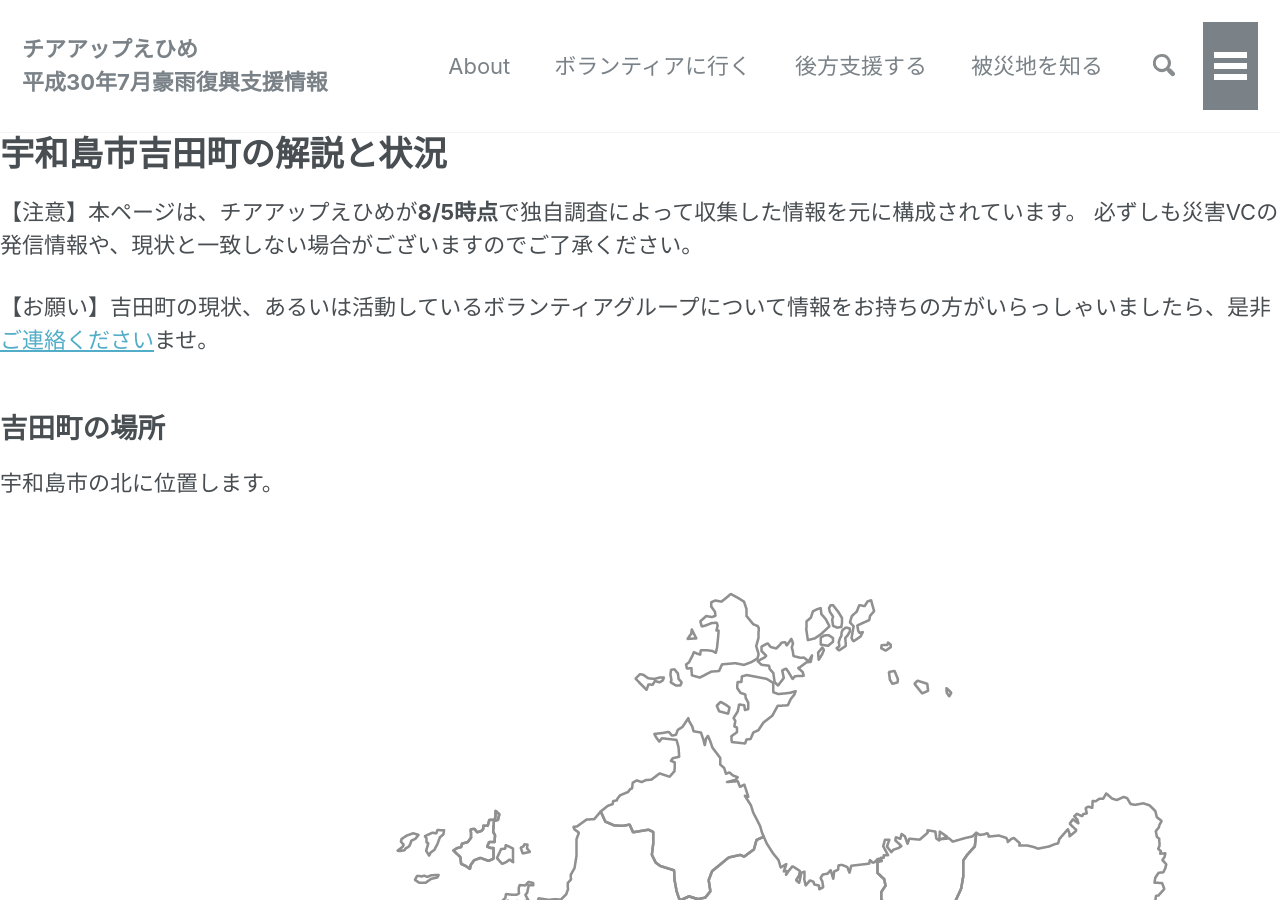
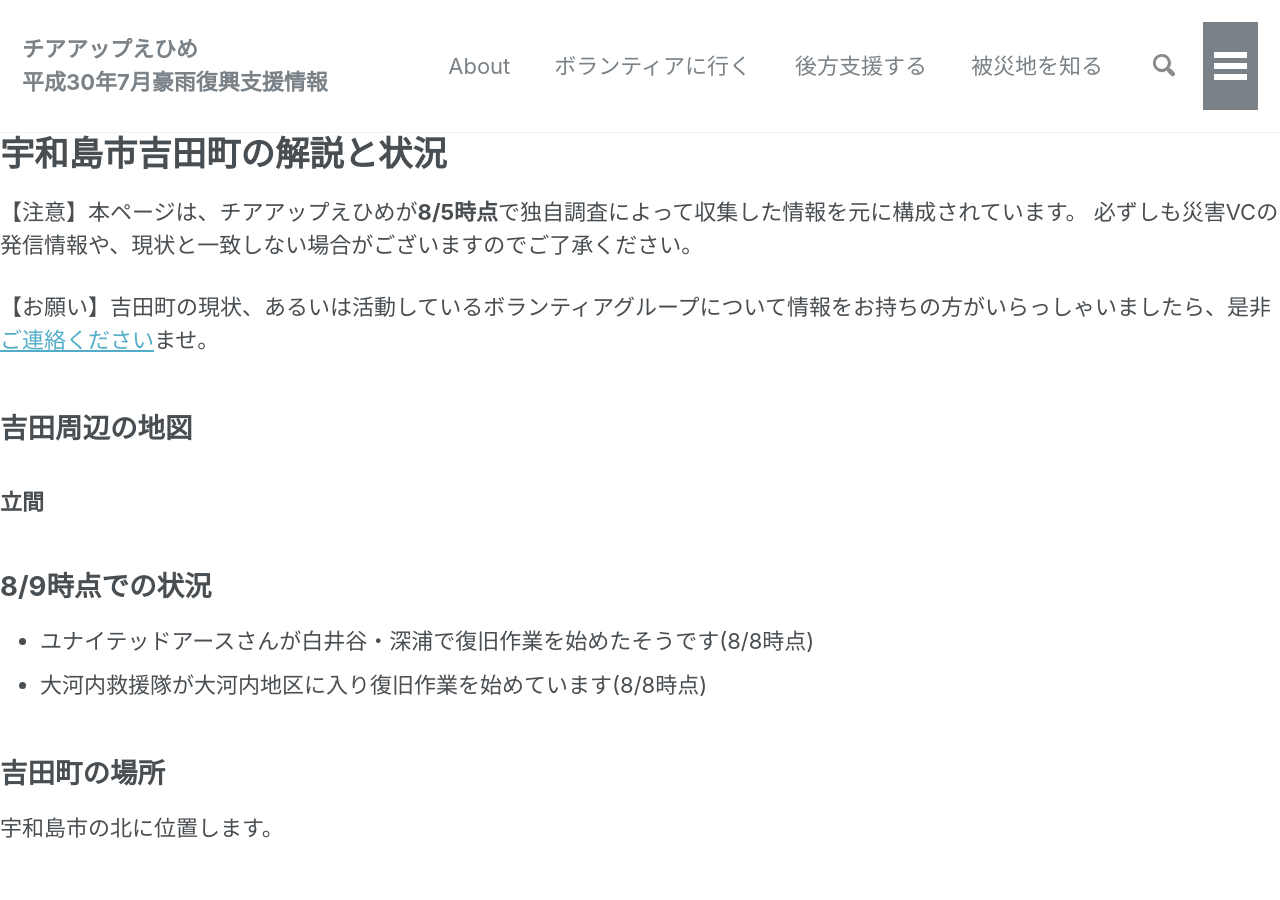
Before and after one commit to cheerup-ehime/cheerup-ehime.github.io, a Jekyll site: the page built from volunteer-new/yoshida.md, in a window 1280 px wide and 900 px high. Built offline with Jekyll 4.4.1, drawn with Linux system fonts in a browser that asks for light colours; nearby versions of some CDN libraries; our own code applies the rules of GitHub Pages for plain Markdown files; comment, search, counter and statistics services are not loaded.

Commit message:
タレコミの情報追加

```diff
--- a/volunteer-new/yoshida.md
+++ b/volunteer-new/yoshida.md
@@ -18,6 +18,16 @@ last_modified_at: 2018-08-06 10:32:28 +0900
 必ずしも災害VCの発信情報や、現状と一致しない場合がございますのでご了承ください。
 
 【お願い】吉田町の現状、あるいは活動しているボランティアグループについて情報をお持ちの方がいらっしゃいましたら、是非[ご連絡ください](matilto:cheerup.ehime@gmail.com)ませ。
+
+## 吉田周辺の地図
+
+### 立間
+
+
+## 8/9時点での状況
+
+- ユナイテッドアースさんが白井谷・深浦で復旧作業を始めたそうです(8/8時点)
+- 大河内救援隊が大河内地区に入り復旧作業を始めています(8/8時点)
 
 ## 吉田町の場所
 
```
